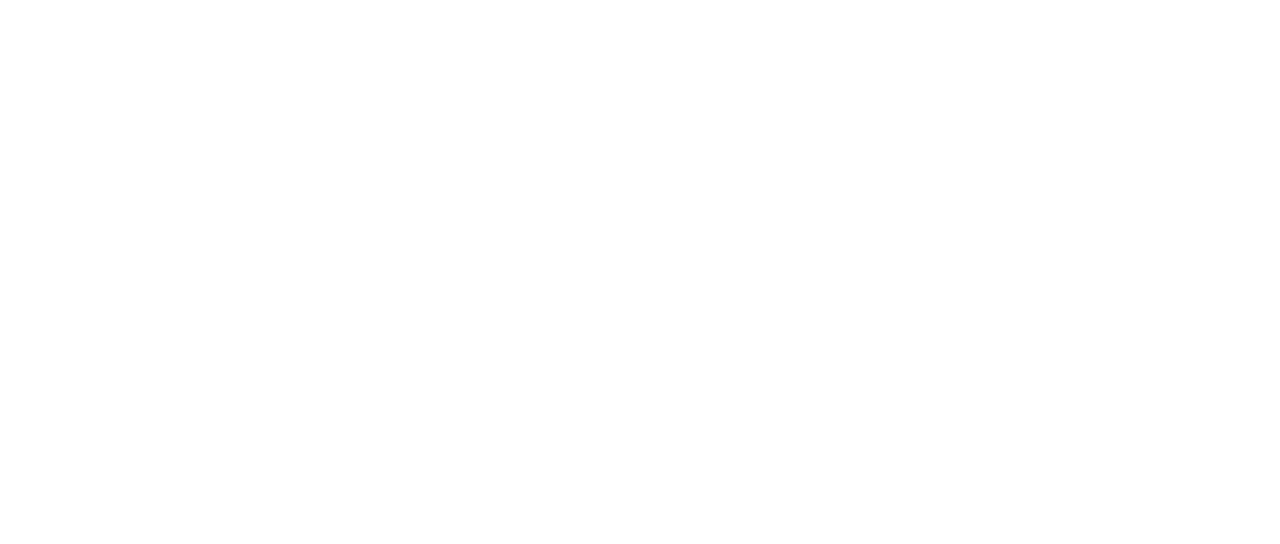
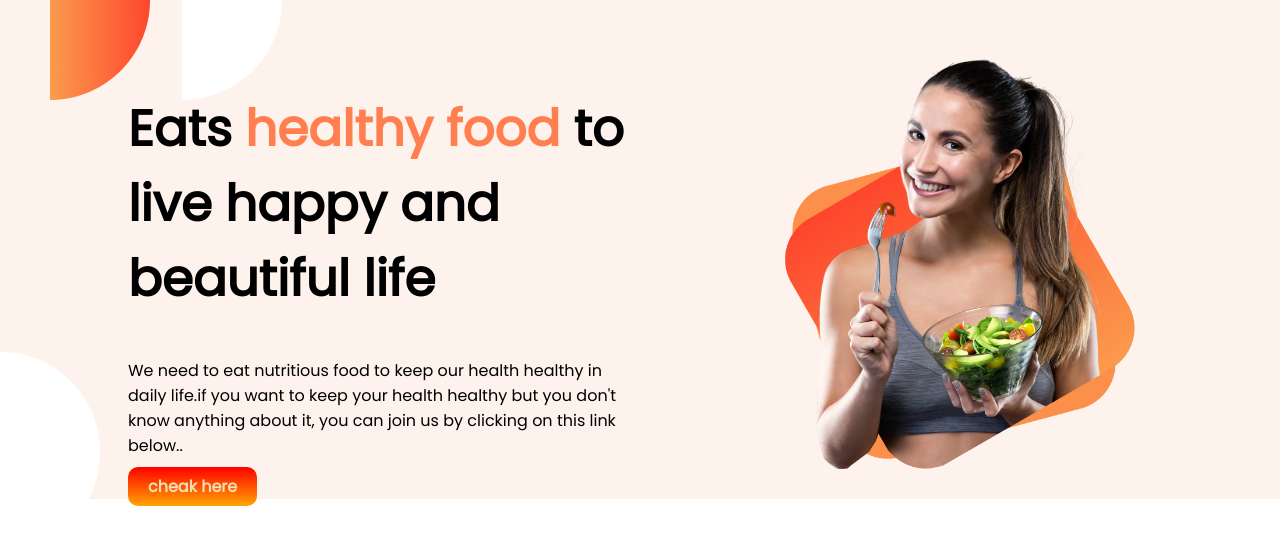
Before and after one commit to Faysal-haque/healthy-food, a plain HTML site: page index.html in a window 1280 px wide. Drawn offline with Linux system fonts and the light colour scheme.

Commit message:
git added

```diff
--- a/index.html
+++ b/index.html
@@ -6,10 +6,27 @@
     <meta http-equiv="X-UA-Compatible" content="IE=edge">
     <meta name="viewport" content="width=device-width, initial-scale=1.0">
     <title>faysal portfolio</title>
+    <link rel="preconnect" href="https://fonts.googleapis.com">
+    <link rel="preconnect" href="https://fonts.gstatic.com" crossorigin>
+    <link href="https://fonts.googleapis.com/css2?family=Poppins&display=swap" rel="stylesheet">
     <link rel="stylesheet" href="style.css">
 </head>
 
 <body>
+    <section class="top-banner">
+        <div class="half-width">
+            <h1> Eats <span class="color">healthy food</span> to live happy and beautiful life </h1>
+            <h1></h1>
+            <p>We need to eat nutritious food to keep our health healthy in daily life.if you want to keep your health
+                healthy
+                but you don't know anything about it, you can join us by clicking on this link below.. </p>
+            <a class="link-button"
+                href="https://www.betterhealth.vic.gov.au/health/healthyliving/healthy-eating-tips">cheak here</a>
+        </div>
+        <div class="half-width">
+            <img src="images/Group 8425.png" alt="">
+        </div>
+    </section>
 
 </body>
 
--- a/style.css
+++ b/style.css
@@ -0,0 +1,34 @@
+body{
+    font-family: 'Poppins', sans-serif;
+    margin: 0%;
+}
+.color{
+    color: coral;
+}
+section{
+    display: flex;
+
+}
+.half-width{
+    width: 50%;
+    padding-left: 10%;
+    padding-top: 50px;
+}
+.half-width img{
+    width: 75%;
+
+}h1{
+   font-size: 50px;
+}
+.link-button{
+    text-decoration: none;
+    background-image: linear-gradient(red, orange);
+    padding: 8px 20px;
+    border-radius: 10px;
+    font-weight: bold;
+    color: wheat;
+}
+.top-banner{
+    background-image: url(images/7.png);
+
+}
```
Also changed, not shown: images/Frame 59.jpg (added).
